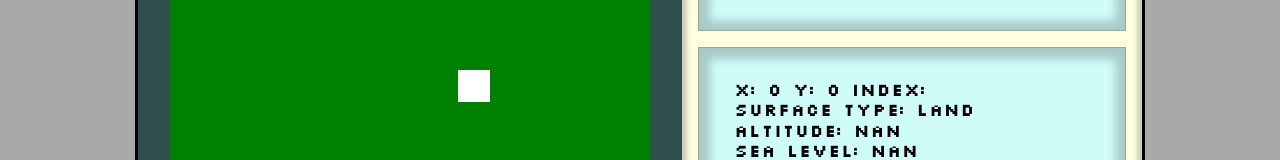
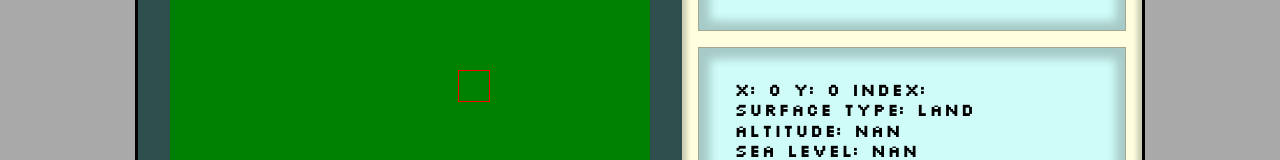
Before and after one commit to mtleonardjr/cycle-v1, a React (Create React App) app: page / in a window 1280 px wide. Shown: the part 282-442 px from the top of the page. Built offline with nearby package versions, Linux system fonts and the light colour scheme.

Commit message:
cleaned up project and refactored

```diff
--- a/src/App.css
+++ b/src/App.css
@@ -47,7 +47,8 @@
 }
 
 .grid-item:hover {
-  border: 1px solid white;
+  box-shadow: inset 0px 0px 1px 1px rgba(255, 255, 255, 0.2);
+  cursor: pointer;
 }
 
 .info-panel {
@@ -116,3 +117,7 @@
 .background-white {
   background-color: white;
 }
+
+.selected {
+  border: 1px solid red;
+}
--- a/src/App.js
+++ b/src/App.js
@@ -9,7 +9,6 @@ function App() {
 
   const initialArray = Utilities.createInitalArray(15)
 
-  const [seconds, setSeconds] = useState(0);
   const [tileData, setTileData] = useState(initialArray)
   const [infoData, setInfoData] = useState({position:{xPos:0,yPos:0},"surface":{tectonicPlate: 1,"surfaceType":"land","fertility":0.5},"atmosphere":{"oxygen":0.5,"nitrogen":0.5},"uGround":{"waterSat":0.75}})
   const [gameData, setGameData] = useState({cycle: 0, worldName: "Test World", selected: [99], cycleToggle: false})
@@ -36,60 +35,30 @@ function App() {
 
   //Toggle Cycle
   const toggleCycle = () => {
-    // const temp = gameData;
-    // temp.cycleToggle = !temp.cycleToggle;
-    // console.log(gameData.cycleToggle)
-    // setGameData(temp);
-
     setGameData({...gameData, cycleToggle: !gameData.cycleToggle})
   }
 
-
-
-
-  // //Auto Cycle
-  // const autoCycle = () => {
-  //   let interval = null;
-  //   if(gameData.cycleToggle === true) {
-  //     interval = setInterval(()=>{
-  //       cycle();
-  //     }, 1000);
-  //   } else {
-  //     clearInterval(interval);
-  //   }
-  // }
-
-  // get tile data from hovered tile
-  const getHoverData = (data) => {
+  //get tile data from clicked tile
+  const getClickData = (data) => {
     setInfoData(data);
     setGameData({...gameData, selected: [data.tileId]})
-    console.log(data.tileId);
   }
 
   //increase cycle count
   const upCycle = () => {
-    // const temp = gameData;
-    // temp.cycle++;
-    // setGameData(temp)
-
     setGameData({...gameData, cycle: gameData.cycle+1})
   }
 
   //reset cycle count
   const resetCycle = () => {
-    // const temp = gameData;
-    // temp.cycle= 0;
-    // setGameData(temp);
-
     setGameData({...gameData, cycle: 0})
   }
 
   useEffect(() => {
-    console.log("test");
+    console.log("use effect called");
 
     let interval = null;
     if (gameData.cycleToggle) {
-      console.log("test 2");
       interval = setInterval(()=>{
         cycle();
       }, 1000);
@@ -106,7 +75,10 @@ function App() {
       <div className='ui-container'>
         <div className='grid-container'>
           {tileData.map((item, index)=>{
-            return <Tile data={tileData[index]} getHoverData={getHoverData} key={index} gameData={gameData}/>
+            return <Tile data={tileData[index]}
+                         getClickData={getClickData}
+                         key={index}
+                         gameData={gameData}/>
           })}
         </div>
         <Info data={infoData}
--- a/src/components/Tile.js
+++ b/src/components/Tile.js
@@ -1,17 +1,32 @@
 import React from 'react'
 
-const Tile = ({ data, getHoverData, gameData }) => {
+const Tile = ({ data, getClickData, gameData }) => {
 
-    const hover = () => {
-        getHoverData(data);
+    const click = () => {
+        getClickData(data);
+    }
+
+    const determineClass = () => {
+        let className = 'grid-item';
+
+        //Determines if selected
+        if(gameData.selected[0] === data.tileId){
+            className = className + ' selected';
+        }
+
+        //Determines if land or water
+        if(data.surface.surfaceType==='water'){
+            className = className + ' background-blue';
+        } else {
+            className = className + ' background-green';
+        }
+        return className
     }
 
     return (
-        //<div className='grid-item' id='grid-item-one'>{JSON.stringify(data)}</div>
-
         <div
-            className={ gameData.selected[0] === data.tileId ? 'grid-item background-white' : data.surface.surfaceType==='water' ? 'grid-item background-blue' : 'grid-item background-green'}
-            onMouseDown={hover}>
+            className={determineClass()}
+            onMouseDown={click}>
         </div>
     )
 
```
